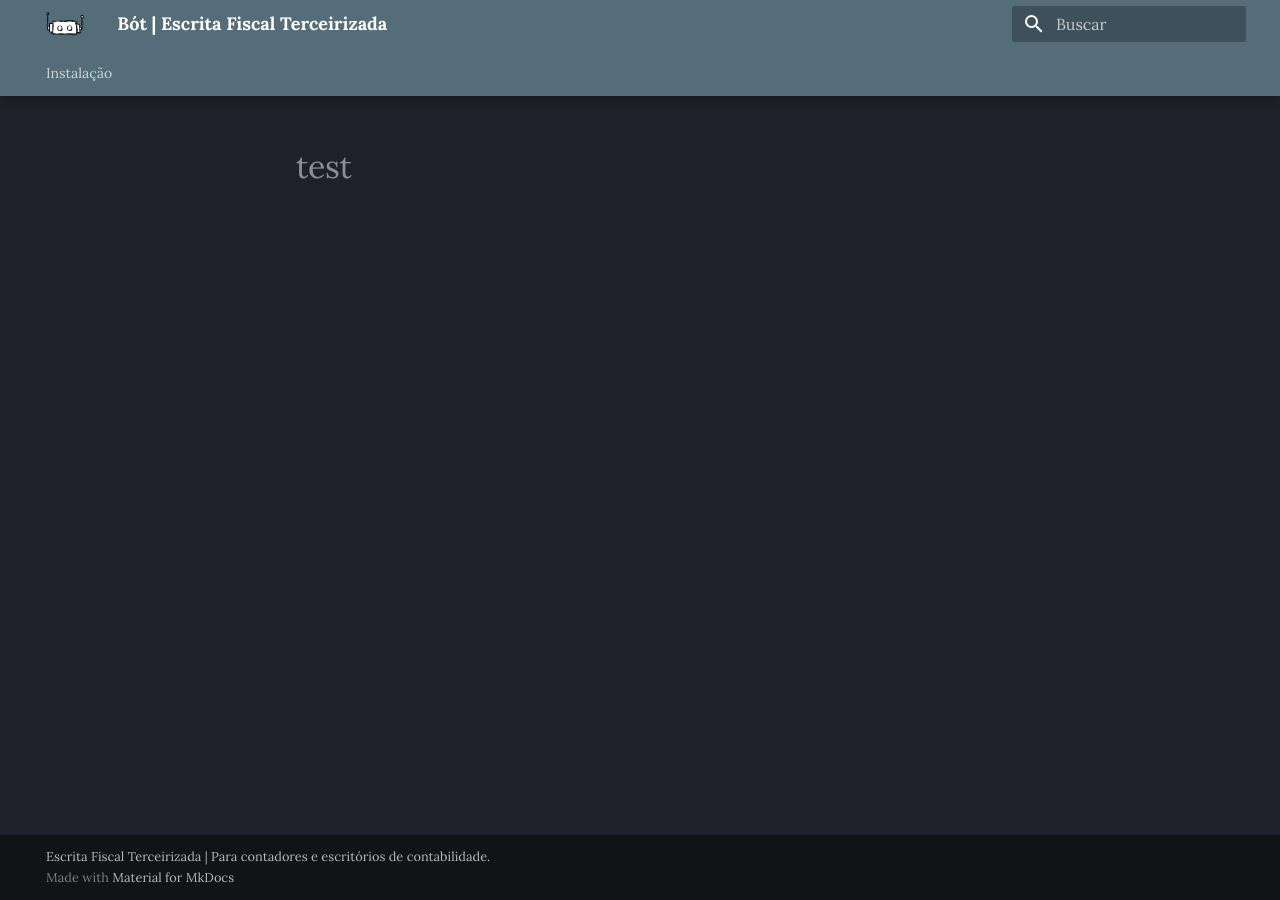
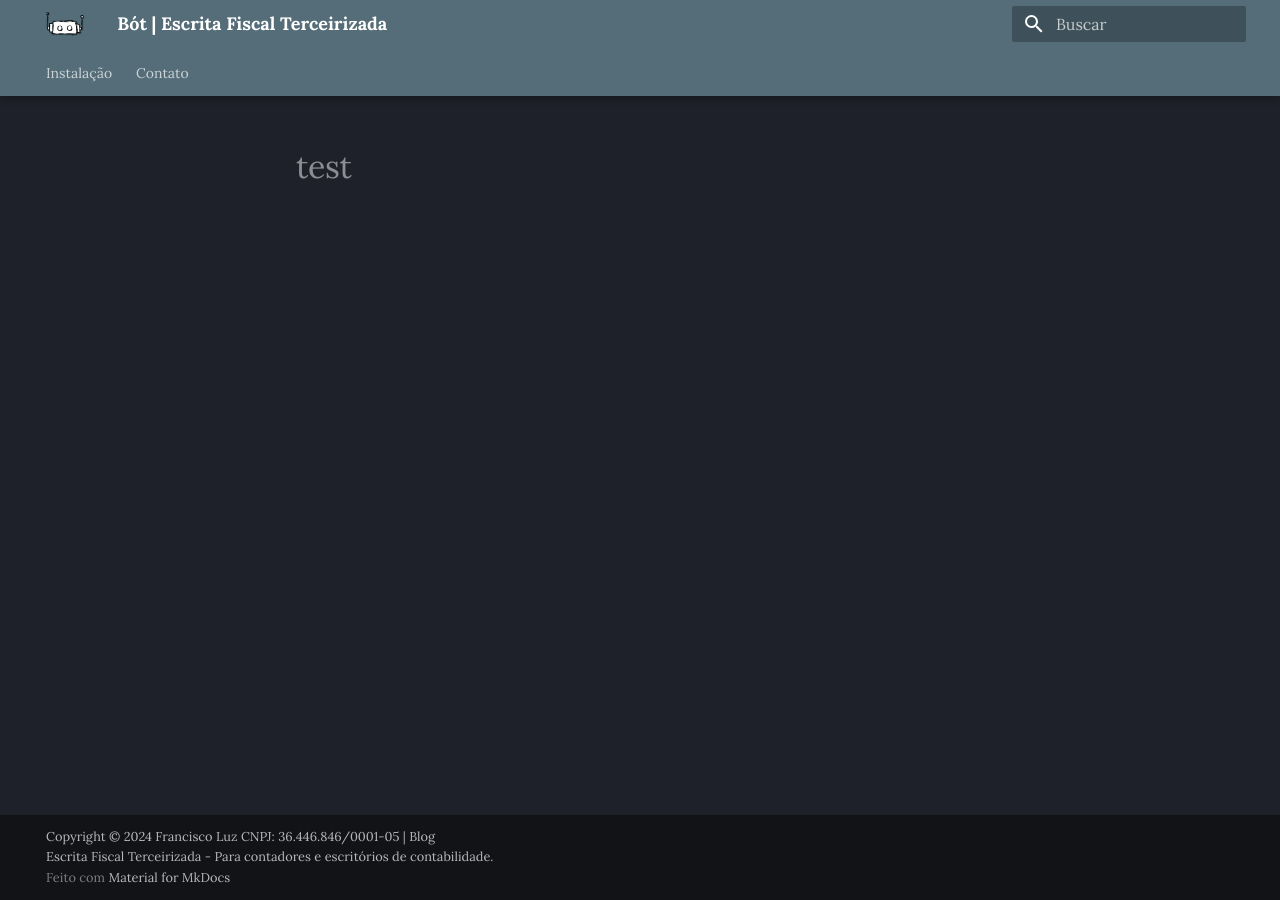
Before and after one commit to drupalista-br/drupalista-br.github.io, an MkDocs documentation site: the page built from docs/artigos/test.md, in a window 1280 px wide. Built offline with MkDocs 1.6.1 and Material for MkDocs 9.7.7, drawn with Linux system fonts in a browser that asks for light colours.

```diff
--- a/mkdocs.yml
+++ b/mkdocs.yml
@@ -1,7 +1,8 @@
 site_name: Bót | Escrita Fiscal Terceirizada
 nav:
   - Instalação: index.md
-  #- O que é: o-que-e.md
+  #- Perguntas/Respostas: perguntas-respostas.md
+  - Contato: contato.md
 theme:
   name: material
   custom_dir: overrides
@@ -18,6 +19,4 @@ theme:
     - content.tooltips
   font:
     text: Lora
-markdown_extensions:
-  - attr_list
-copyright: Escrita Fiscal Terceirizada | Para contadores e escritórios de contabilidade.
+copyright: 'Francisco Luz CNPJ: 36.446.846/0001-05 | <a href="/blog">Blog</a><br/>Escrita Fiscal Terceirizada - Para contadores e escritórios de contabilidade.'
--- /dev/null
+++ b/overrides/partials/copyright.html
@@ -0,0 +1,16 @@
+{#-
+  This file was automatically generated - do not edit
+-#}
+<div class="md-copyright">
+  {% if config.copyright %}
+    <div class="md-copyright__highlight">
+      Copyright © <script>document.write(new Date().getFullYear());</script> {{ config.copyright }}
+    </div>
+  {% endif %}
+  {% if not config.extra.generator == false %}
+    Feito com
+    <a href="https://squidfunk.github.io/mkdocs-material/" target="_blank" rel="noopener">
+      Material for MkDocs
+    </a>
+  {% endif %}
+</div>
```
Also changed, not shown: docs/o-que-e.md (deleted, +0 -43 lines), docs/perguntas-respostas.md (added, +58 -0 lines).
